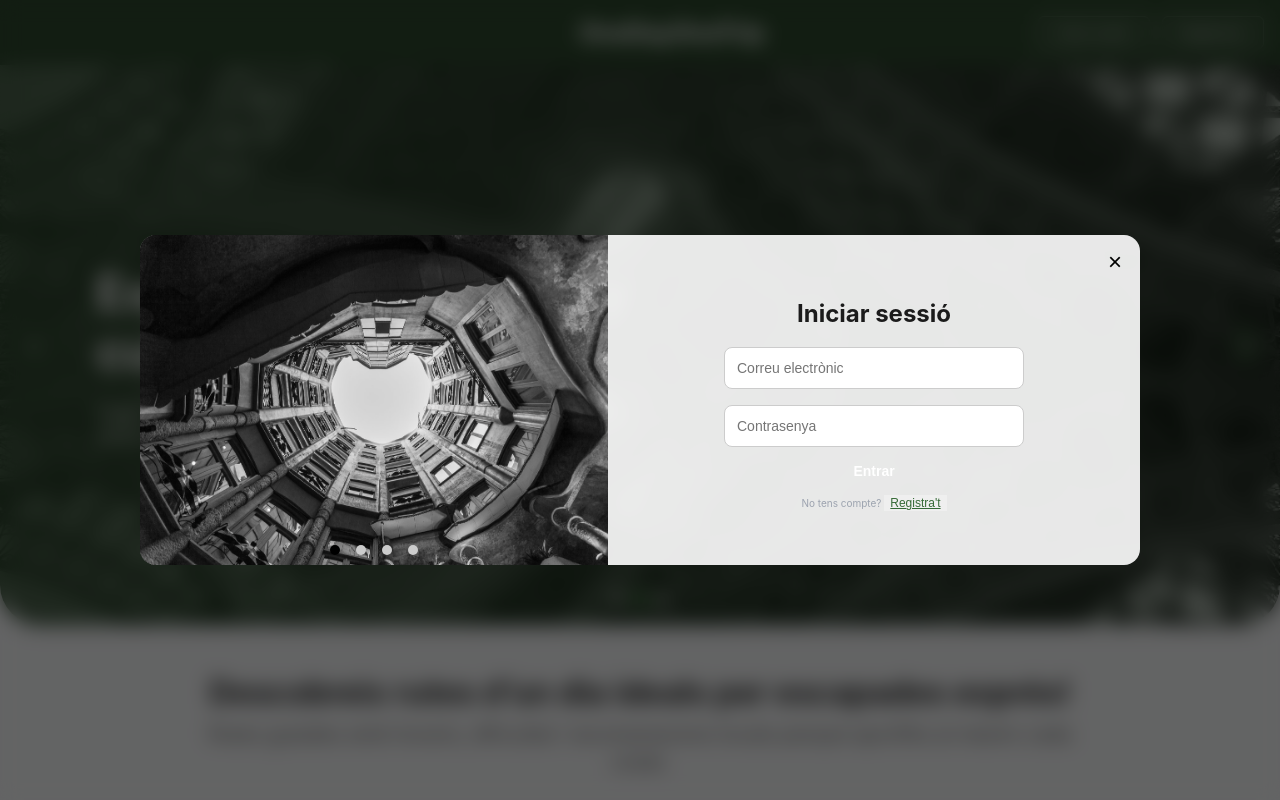
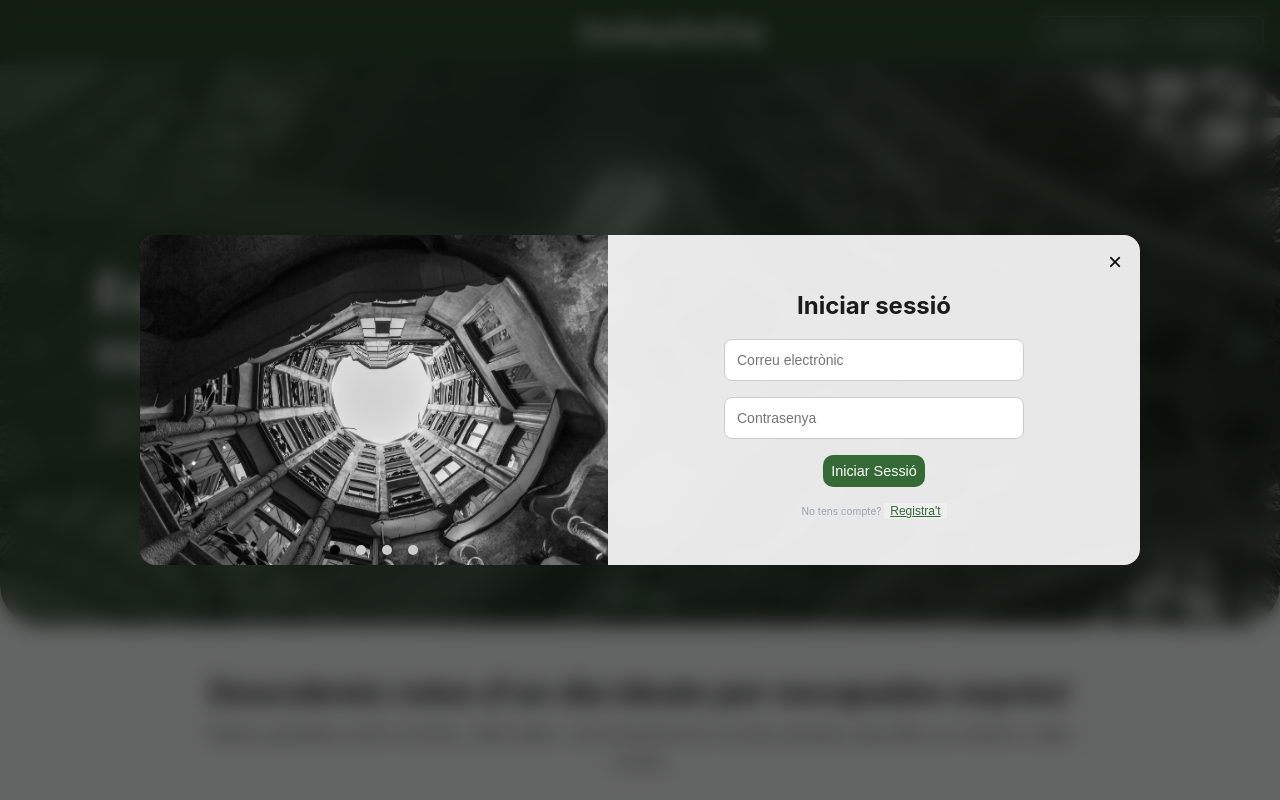
Before and after one commit to UB-ES-2025-A1/OneDayOneTrip, a React (Vite) app in the folder frontend/: page / in a window 1280 px wide. Both pictures are taken after a click on the button "Iniciar sesión". Shown: the top 800 px of the page. Built offline with nearby package versions, Linux system fonts and the light colour scheme; no server answers.

Commit message:
last merge fixed

```diff
--- a/frontend/src/components/LoginModal.tsx
+++ b/frontend/src/components/LoginModal.tsx
@@ -2,6 +2,7 @@ import { useState } from "react";
 import { useNavigate } from "react-router-dom";
 import { Auth } from "../firebase/auth";
 import ImageCarousel from "../components/ImageCarousel";
+import "../styles/LoginReg.css";
 
 interface LoginProps {
   onClose: () => void;
@@ -86,7 +87,7 @@ export default function LoginModal({ onClose, openRegister }: LoginProps) {
               />
 
               <button type="submit" className="auth-button" disabled={loading}>
-                {loading ? "Iniciant sessió..." : "Entrar"}
+                {loading ? "Iniciant sessió..." : "Iniciar Sessió"}
               </button>
             </form>
 
--- a/frontend/src/styles/LoginReg.css
+++ b/frontend/src/styles/LoginReg.css
@@ -97,18 +97,21 @@
   width: 100%;
 }
 
-.auth-button {
-  padding: 0.75rem;
-  border-radius: 8px;
-  border: none;
-  background-color: #356a36;
-  color: white;
-  cursor: pointer;
-  transition: background 0.3s;
+.login-form .auth-button {
+  background-color: #356a36 !important;
+  color: white !important;
+  border: none !important;
+  border-radius: 10px;
+  padding: 0.5rem 0.5rem;
+  font-size: 0.9rem;
+  font-weight: 500;
+  max-width: 320px;
+  transition: background 0.3s ease, transform 0.2s ease;
 }
 
-.auth-button:hover {
-  background-color: #2a5228;
+.login-form .auth-button:hover {
+  background-color: #2a5228 !important;
+  transform: scale(1.03);
 }
 
 .auth-footer {
--- a/frontend/src/styles/styles.css
+++ b/frontend/src/styles/styles.css
@@ -92,25 +92,6 @@ body {
   color: #6b7280;
 }
 
-.auth-button {
-  background-color: #065f46;
-  color: white;
-  font-weight: 600;
-  padding: 0.75rem 2rem;
-  border: none;
-  border-radius: 0.5rem;
-  cursor: pointer;
-  font-size: 0.875rem;
-  transition: background-color 0.2s;
-  width: auto;
-  margin: 1rem auto 0 auto;
-  display: block;
-}
-
-.auth-button:hover {
-  background-color: #047857;
-}
-
 /* Texto de enlace */
 .auth-link {
   font-size: 0.75rem;
```
